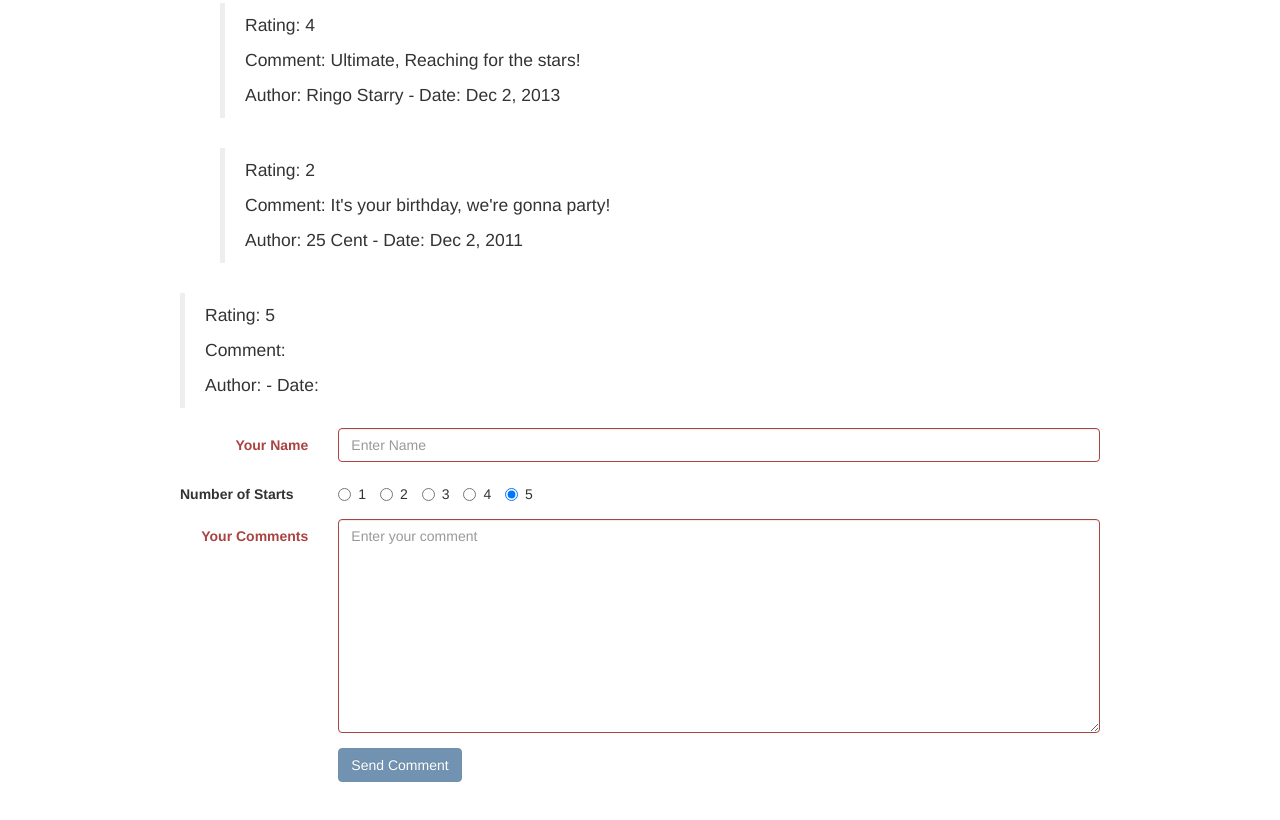
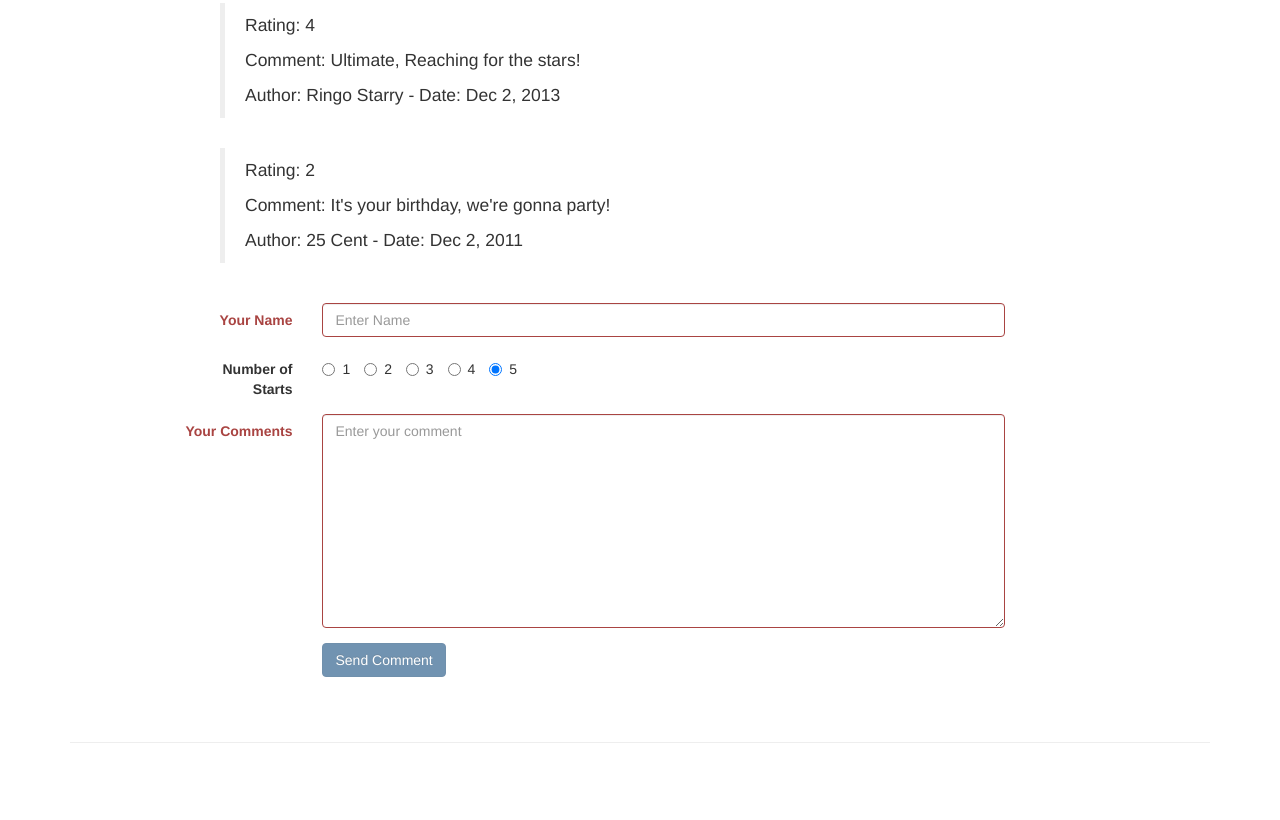
Before and after one commit to corderogerardo/ConFusionRestaurantAngular, a website: page conFusion/app/dishdetail.html in a window 1280 px wide. Shown: the part 714-1534 px from the top of the page. After the commit the page ends 1457 px from the top, so only its background shows below. Drawn offline with Linux system fonts and the light colour scheme.

Commit message:
week 2 update the task I could not do, was ng-show-commentForm valid && pristine, pretty easy

```diff
--- a/conFusion/app/dishdetail.html
+++ b/conFusion/app/dishdetail.html
@@ -55,9 +55,10 @@
 						</ul>
 
 						</div>
-						<div class="col-xs-10 col-xs-offset-1" ng-controller="DishCommentController">
-	                    					<ul class="list-unstyled" ng-show="showComments">
-							 <blockquote >
+						<div class="col-xs-9 col-xs-offset-1" ng-controller="DishCommentController">
+	                    					<ul class="list-unstyled" >
+	                    					<!-- LOL this was so stupid to do it, :( -->
+							 <blockquote ng-show="commentForm.$valid && !commentForm.$pristine">
 								 <p>Rating: {{comment.rating}}</p>
 								 <p>Comment: {{comment.comment}}</p>
 								 <p>Author: {{comment.author}} - Date: {{comment.date | date : short }}</p>
```
